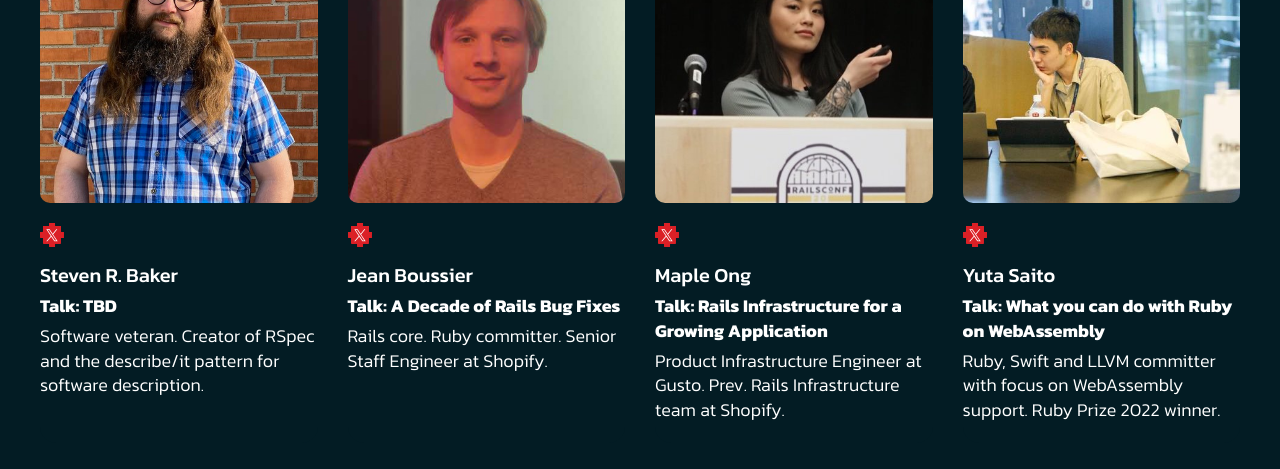
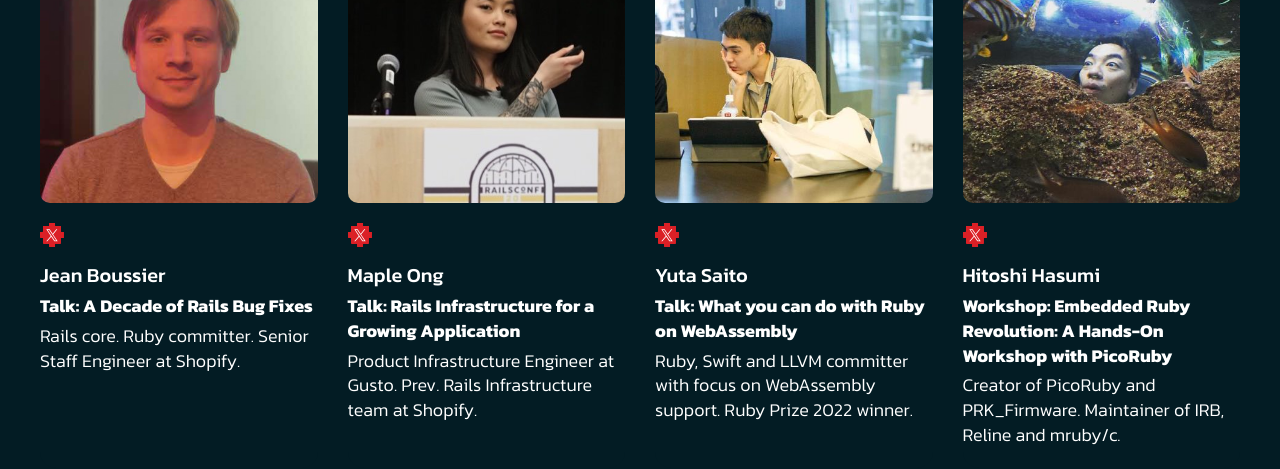
Before and after one commit to euruko/2024.euruko.org, a Jekyll site: the page built from all_speakers.html, in a window 1280 px wide and 900 px high, scrolled down 1815 px, cut to the strip 0-469 px from the top of the window. Built offline with Jekyll 4.4.1, drawn with Linux system fonts in a browser that asks for light colours; comment, search, counter and statistics services are not loaded.

Commit message:
remove steven

```diff
--- a/_includes/agenda/agenda_day_one.html
+++ b/_includes/agenda/agenda_day_one.html
@@ -193,7 +193,7 @@
       <div class="schedule__item">
         <a href="/speakers/irina_nazarova" class="schedule__item__image" style="background: url(/assets/images/speakers/irina.jpg) center center / cover no-repeat;"></a>
         <div class="schedule__item__content">
-          <h5 class="schedule__item__title">Irina's fireside chat with Steven R. Baker, Bartosz Blimke, Adrian Marin & José Valim</h5>
+          <h5 class="schedule__item__title">Irina's fireside chat with Bartosz Blimke, Adrian Marin & José Valim</h5>
           <p class="schedule__item__speaker">A sustainable path in Open Source</p>
         </div>
       </div>
--- a/all_speakers.html
+++ b/all_speakers.html
@@ -157,24 +157,6 @@
               <h4 class="card__name">Carmen Huidobro</h4>
               <p class="card__note text--bold">MC</p>
               <p class="card__note">Head of Developer Education at DevCraft academy.</p>
-            </div>
-          </div>
-        </div>
-        <div class="cards__item col--1-4 col--md-1-2 col--sm-100">
-          <div class="card card--speaker">
-            <a href="/speakers/steven_baker">
-              <div class="card__image" style="background-image: url('/assets/images/speakers/steven.jpg');">
-              </div>
-            </a>
-            <div class="card__body">
-              <ul class="card__socials">
-                <li class="card__socials__item">
-                  <a href="https://x.com/srbaker" target="_blank" class="card__socials__link for-twitter"></a>
-                </li>
-              </ul>
-              <h4 class="card__name">Steven R. Baker</h4>
-              <p class="card__note text--bold">Talk: TBD</p>
-              <p class="card__note">Software veteran. Creator of RSpec and the describe/it pattern for software description.</p>
             </div>
           </div>
         </div>
--- a/index.html
+++ b/index.html
@@ -39,7 +39,7 @@
           </div>
         </div>
         <div class="hero__stats__item">
-          <div class="hero__stats__number">34</div>
+          <div class="hero__stats__number">33</div>
           <div class="hero__stats__text">Talks</div>
         </div>
         <div class="hero__stats__item">
```
Also changed, not shown: _includes/agenda/agenda_day_three.html (+10 -17 lines), speakers/steven_baker.html (deleted, +0 -58 lines).
